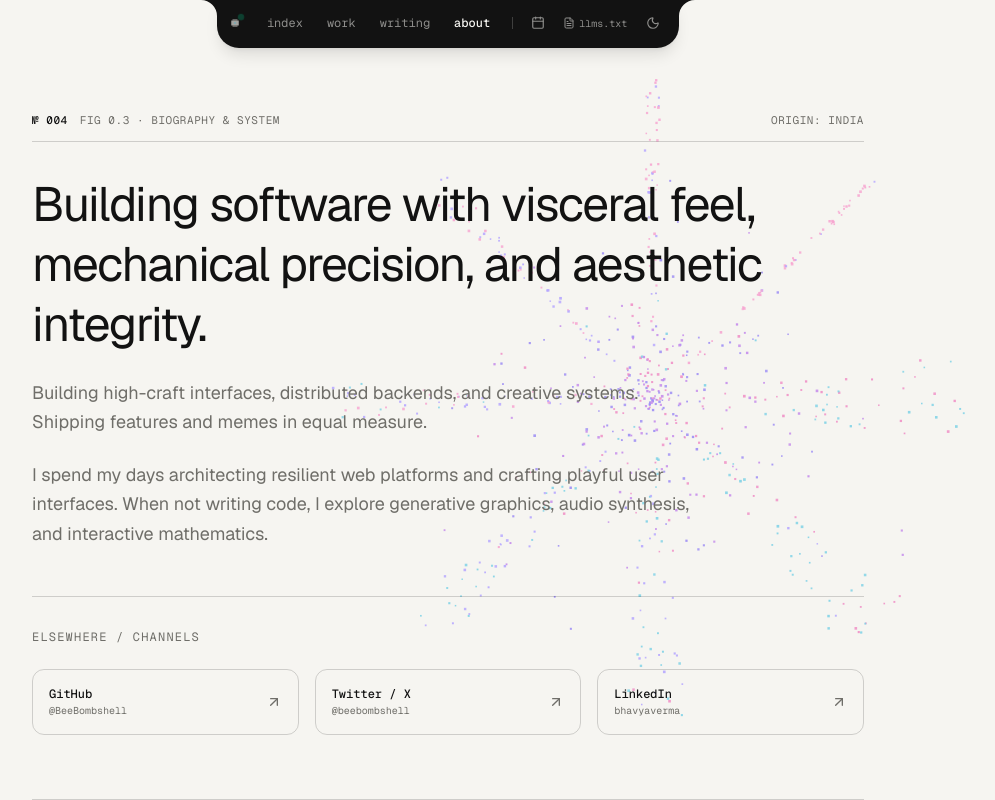
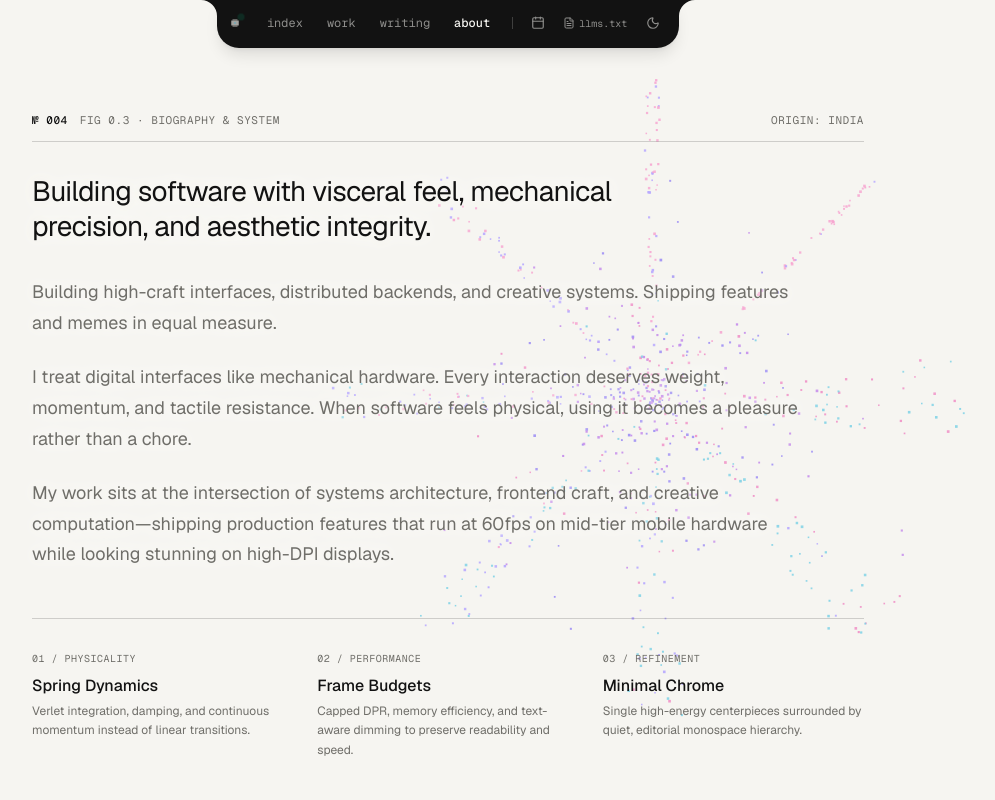
Before and after one commit to BeeBombshell/beebombshell-com, a Next.js app: page /about in a window 1280 px wide. Shown: the top 800 px of the page, without its empty margins (192-1187 px from the left). Built offline with nearby package versions, Linux system fonts and the light colour scheme.

Commit message:
feat(about): enhance About page with craft philosophy pillars and contour status

```diff
--- a/app/about/page.tsx
+++ b/app/about/page.tsx
@@ -4,7 +4,7 @@ import type { Metadata } from "next";
 
 export const metadata: Metadata = {
   title: "About · BeeBombshell",
-  description: "About Bhavya Verma - builder, engineer, and tinkerer.",
+  description: "About Bhavya Verma - product engineer, builder, and creative technologist.",
 };
 
 export default async function AboutPage() {
@@ -13,7 +13,7 @@ export default async function AboutPage() {
   return (
     <div className="flex-1 w-full max-w-4xl mx-auto px-5 sm:px-8 py-8 md:py-12 flex flex-col justify-between font-sans">
       <div>
-        {/* Caption */}
+        {/* Technical Caption Header */}
         <div className="flex items-center justify-between border-b border-[var(--line)] pb-3 mb-8 text-[11px] font-mono uppercase tracking-wider text-[var(--mut)]">
           <div className="flex items-center gap-3">
             <span className="text-[var(--fg)] font-medium">№ 004</span>
@@ -22,22 +22,67 @@ export default async function AboutPage() {
           <span>ORIGIN: {profile.location}</span>
         </div>
 
-        {/* Hero statement */}
+        {/* Section statement per design.md (26-28px, line-height 1.28, letter-spacing -0.02em) */}
         <div className="mb-12">
-          <h1 className="text-3xl sm:text-4xl md:text-5xl font-normal tracking-[-0.03em] leading-tight text-[var(--fg)] mb-6">
+          <h1 className="text-2xl sm:text-[28px] font-normal tracking-[-0.02em] leading-[1.28] text-[var(--fg)] text-halo mb-8 max-w-2xl">
             Building software with visceral feel, mechanical precision, and aesthetic integrity.
           </h1>
 
-          <p className="text-base sm:text-lg text-[var(--mut)] leading-relaxed mb-6 max-w-2xl">
-            {profile.bio}
-          </p>
+          <div className="space-y-6 text-[17px] sm:text-[18px] leading-[1.7] text-[var(--mut)] max-w-[65ch]">
+            <p className="text-halo">
+              {profile.bio}
+            </p>
 
-          <p className="text-base sm:text-lg text-[var(--mut)] leading-relaxed max-w-2xl">
-            I spend my days architecting resilient web platforms and crafting playful user interfaces. When not writing code, I explore generative graphics, audio synthesis, and interactive mathematics.
-          </p>
+            <p className="text-halo">
+              I treat digital interfaces like mechanical hardware. Every interaction deserves weight, momentum, and tactile resistance. When software feels physical, using it becomes a pleasure rather than a chore.
+            </p>
+
+            <p className="text-halo">
+              My work sits at the intersection of systems architecture, frontend craft, and creative computation—shipping production features that run at 60fps on mid-tier mobile hardware while looking stunning on high-DPI displays.
+            </p>
+          </div>
         </div>
 
-        {/* Elsewhere Links */}
+        {/* Technical Pillars / Craft Philosophy */}
+        <div className="grid grid-cols-1 sm:grid-cols-3 gap-6 py-8 border-t border-[var(--line)] mb-12">
+          <div>
+            <div className="font-mono text-[10px] uppercase tracking-wider text-[var(--mut)] mb-2">
+              01 / PHYSICALITY
+            </div>
+            <h2 className="text-base font-medium text-[var(--fg)] mb-1">
+              Spring Dynamics
+            </h2>
+            <p className="text-xs text-[var(--mut)] leading-relaxed">
+              Verlet integration, damping, and continuous momentum instead of linear transitions.
+            </p>
+          </div>
+
+          <div>
+            <div className="font-mono text-[10px] uppercase tracking-wider text-[var(--mut)] mb-2">
+              02 / PERFORMANCE
+            </div>
+            <h2 className="text-base font-medium text-[var(--fg)] mb-1">
+              Frame Budgets
+            </h2>
+            <p className="text-xs text-[var(--mut)] leading-relaxed">
+              Capped DPR, memory efficiency, and text-aware dimming to preserve readability and speed.
+            </p>
+          </div>
+
+          <div>
+            <div className="font-mono text-[10px] uppercase tracking-wider text-[var(--mut)] mb-2">
+              03 / REFINEMENT
+            </div>
+            <h2 className="text-base font-medium text-[var(--fg)] mb-1">
+              Minimal Chrome
+            </h2>
+            <p className="text-xs text-[var(--mut)] leading-relaxed">
+              Single high-energy centerpieces surrounded by quiet, editorial monospace hierarchy.
+            </p>
+          </div>
+        </div>
+
+        {/* Channels / Elsewhere Links */}
         <div className="pt-8 border-t border-[var(--line)]">
           <h2 className="text-xs font-mono uppercase tracking-widest text-[var(--mut)] mb-6">
             ELSEWHERE / CHANNELS
@@ -50,7 +95,7 @@ export default async function AboutPage() {
                 href={social.url}
                 target="_blank"
                 rel="noopener noreferrer"
-                className="group p-4 rounded-xl border border-[var(--line)] hover:border-[var(--mut)] transition-colors flex items-center justify-between font-mono text-xs"
+                className="group p-4 rounded-xl border border-[var(--line)] hover:border-[var(--mut)] transition-colors flex items-center justify-between font-mono text-xs bg-[var(--bg)]/40 backdrop-blur-sm"
               >
                 <div>
                   <span className="text-[var(--fg)] font-medium block">
@@ -62,18 +107,18 @@ export default async function AboutPage() {
                     </span>
                   )}
                 </div>
-                <ArrowUpRight className="w-4 h-4 text-[var(--mut)] group-hover:text-[var(--fg)] transition-colors" />
+                <ArrowUpRight className="w-3.5 h-3.5 text-[var(--mut)] group-hover:text-[var(--fg)] group-hover:translate-x-0.5 group-hover:-translate-y-0.5 transition-all" />
               </a>
             ))}
           </div>
         </div>
       </div>
 
-      {/* Footer */}
-      <div className="mt-16 pt-4 border-t border-[var(--line)] flex items-center justify-between text-[11px] font-mono text-[var(--mut)]">
-        <span>BEEBOMBSHELL BIOGRAPHY SPECIFICATION</span>
+      {/* Footer Readout */}
+      <footer className="mt-16 pt-4 border-t border-[var(--line)] flex flex-col sm:flex-row items-start sm:items-center justify-between text-[11px] font-mono text-[var(--mut)] gap-2">
         <span>STATUS: {profile.statusText.toUpperCase()}</span>
-      </div>
+        <span>CONTOUR FIELD ACTIVE</span>
+      </footer>
     </div>
   );
 }
```
